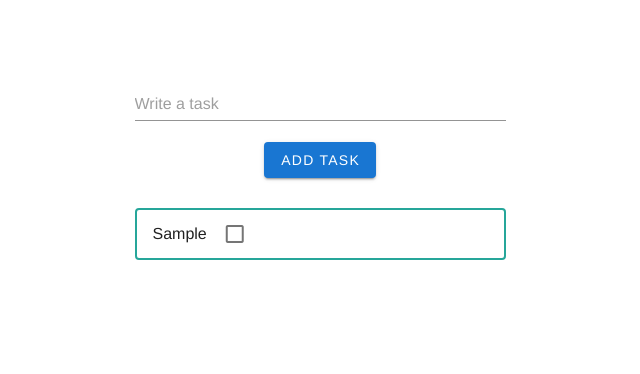
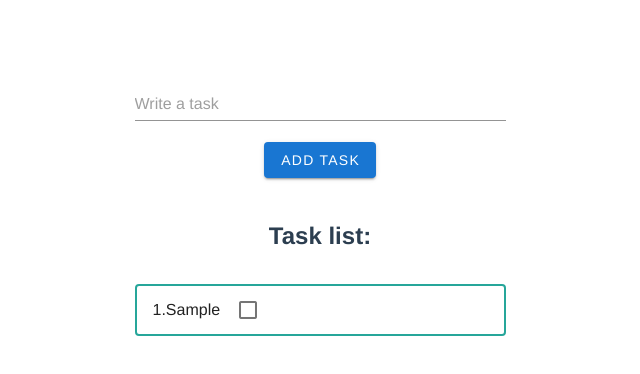
Before and after one commit to kogerumi/Vue_todo_list, a Vue app: page / in a window 1280 px wide. Both pictures are taken after typing "Sample" into the empty fields and a click on the button "ADD TASK". Shown: the top 374 px of the page, without its empty margins (320-960 px from the left). Built offline with nearby package versions, Linux system fonts and the light colour scheme.

Commit message:
Add localStorage

```diff
--- a/package.json
+++ b/package.json
@@ -1,11 +1,13 @@
 {
   "name": "todo_list",
+  "homepage": "https://github.com/DeepViolet777/Vue_todo_list",
   "version": "0.1.0",
   "private": true,
   "scripts": {
     "serve": "vue-cli-service serve",
     "build": "vue-cli-service build",
-    "lint": "vue-cli-service lint"
+    "lint": "vue-cli-service lint",
+    "deploy": "node ./node_modules/vue-gh-pages/index.js"
   },
   "dependencies": {
     "core-js": "^3.8.3",
@@ -23,6 +25,7 @@
     "sass": "~1.32.0",
     "sass-loader": "^10.0.0",
     "vue-cli-plugin-vuetify": "~2.5.8",
+    "vue-gh-pages": "^1.19.1",
     "vue-template-compiler": "^2.6.14",
     "vuetify-loader": "^1.7.0"
   },
--- a/src/App.vue
+++ b/src/App.vue
@@ -5,14 +5,16 @@
             <v-row class="d-flex justify-center mb-6">
                 <v-col cols="12" md="4">
                     <v-form>
-                        <v-text-field type="text" name="todo_input" placeholder="Write a task" v-model="taskText" required></v-text-field>
+                        <v-text-field type="text" name="todo-input" placeholder="Write a task" v-model="taskText" required></v-text-field>
                         <v-btn color="primary" @click="addTask">Add task</v-btn>
                     </v-form>
-                    <div class="taskList">
-                        <v-list-item class="todoItem" v-for="(task, id) in tasks" :key="id" >
-                          <span :class="{done:isDone}"> {{ task }}</span>
-                            <v-list-item-action class="taskCheck">
-                                <v-checkbox v-model="isDone" :input-value="active" color="teal darken-2"></v-checkbox>
+                    <div class="task-list">
+                      <h2 class="todo-title" v-if="tasks.length">Task list:</h2>
+                        <v-list-item class="todo-item" v-for="(task, index) in tasks" :key="task.id" >
+                          <span>{{ index + 1 }}.</span>
+                          <span :class="{done:task.isComplite}"> {{ task.text }}</span>
+                            <v-list-item-action class="task-check">
+                                <v-checkbox v-model="task.isComplite" :input-value="active" color="teal darken-2"></v-checkbox>
                             </v-list-item-action>
                         </v-list-item>
                     </div>
@@ -36,13 +38,32 @@ export default {
         return {
             taskText: "",
             tasks: [],
-            isDone: false
+            isDone: false,
+            id:0
         }
+    },
+    mounted(){
+      const data = localStorage.getItem('tasks');
+      if(data){
+        this.tasks = JSON.parse(data);
+      }
+
+
     },
     methods: {
         addTask() {
-            this.tasks.push(this.taskText);
+            this.tasks.push({
+              id:this.id,
+              text: this.taskText,
+              isComplite: this.isDone
+            });
+            localStorage.setItem('tasks', JSON.stringify(this.tasks))
             this.taskText = "";
+        },
+        checkTask(){
+         if (!this.task.isComplite){
+          localStorage.setItem('checks', JSON.stringify(this.task.isComplite))
+         }
         }
     }
 }
@@ -58,18 +79,26 @@ export default {
     margin-top: 60px;
 }
 
-.todoItem {
-    border: 2px solid #26A69A;
-    border-radius: 4px;
-    margin-bottom: 10px;
+.todo{
+&-item {
+  border: 2px solid #26A69A;
+  border-radius: 4px;
+  margin-bottom: 10px;
 }
 
-.taskCheck {
+}
+
+
+.task-check {
     margin-left: 5px;
 }
 
-.taskList{
-  margin-top: 30px;
+.task-list{
+  margin-top: 40px;
+}
+
+.todo-title{
+  margin-bottom: 30px;
 }
 
 .done{
```
Also changed, not shown: 1 other file (tests, documents, lock files or other folders).
